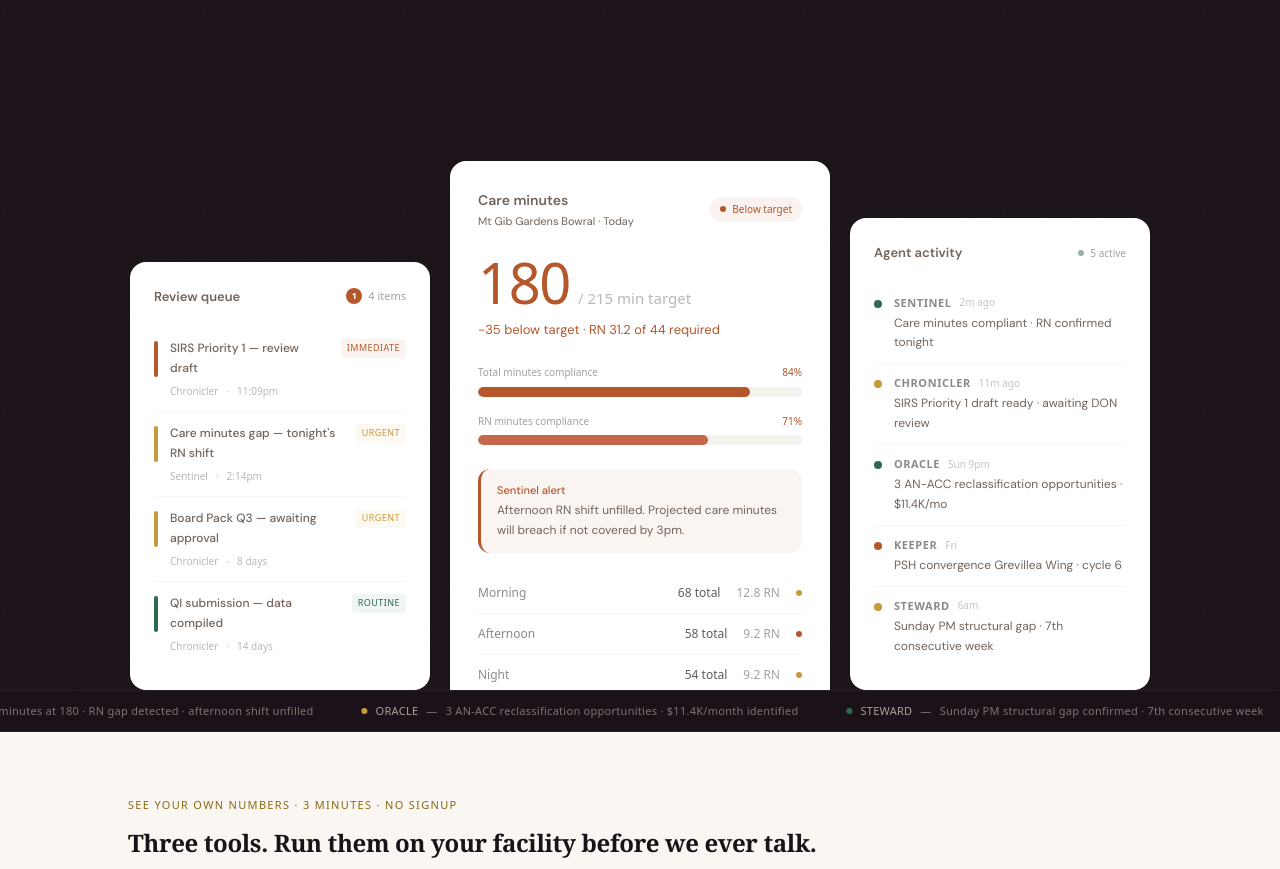
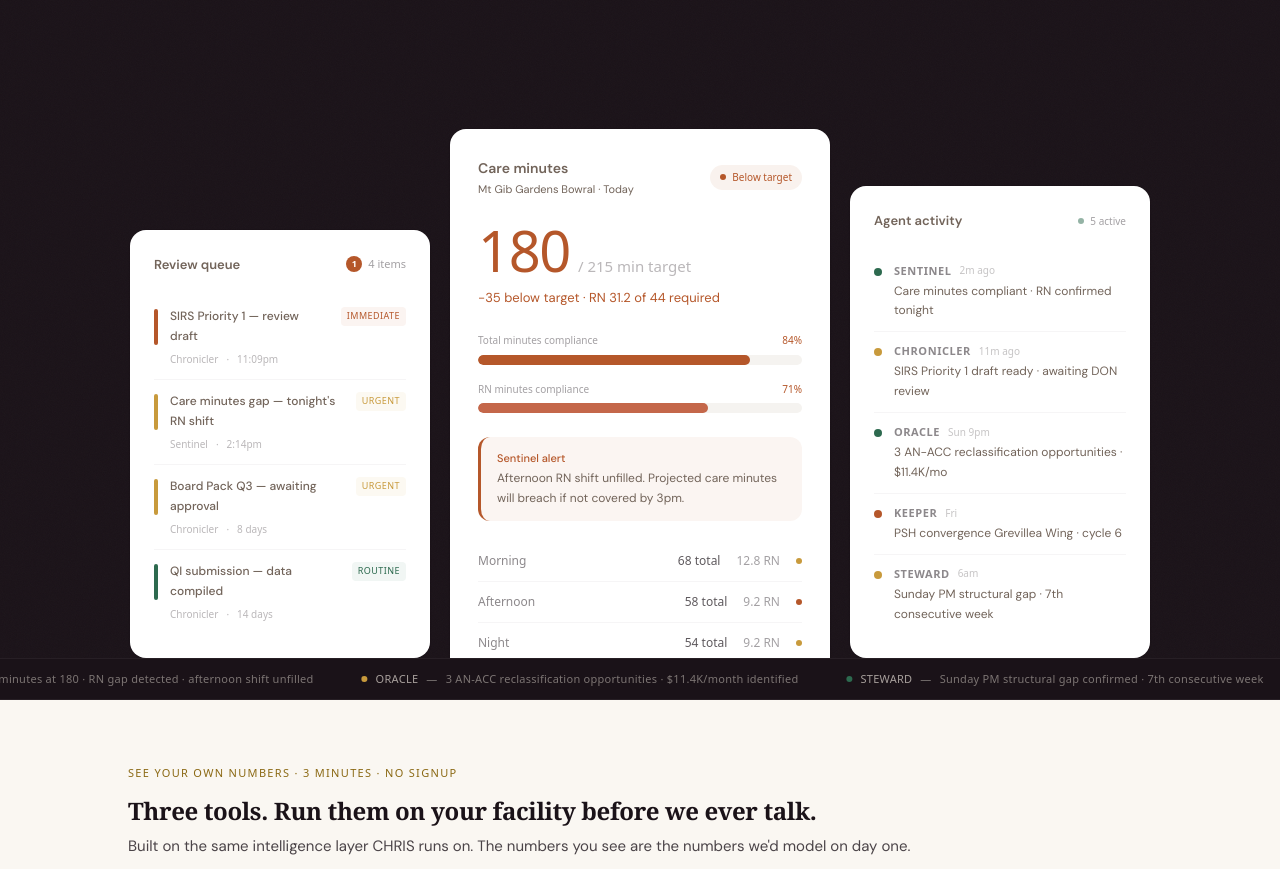
Before and after one commit to campbell-mc/website, a Next.js app in the folder apps/web/: page /v2 in a window 1280 px wide. Shown: the part 540-1409 px from the top of the page. Built offline with nearby package versions, Linux system fonts and the light colour scheme.

Commit message:
V2: Move product cards closer to hero CTAs

```diff
--- a/apps/web/app/v2/page.tsx
+++ b/apps/web/app/v2/page.tsx
@@ -135,7 +135,7 @@ function Hero() {
       </div>
 
       {/* Product cards — 3 live UI cards, symmetric, Care Minutes centre + tallest */}
-      <div className="relative z-10 max-w-[1060px] mx-auto px-6 lg:px-8 mt-10 lg:mt-16">
+      <div className="relative z-10 max-w-[1060px] mx-auto px-6 lg:px-8 mt-6 lg:mt-8">
         <div className="flex flex-col lg:flex-row items-center lg:items-end justify-center gap-5">
           {/* Left — Review Queue (same width, aligned to bottom) */}
           <div className="w-full lg:w-[300px] shrink-0">
```
